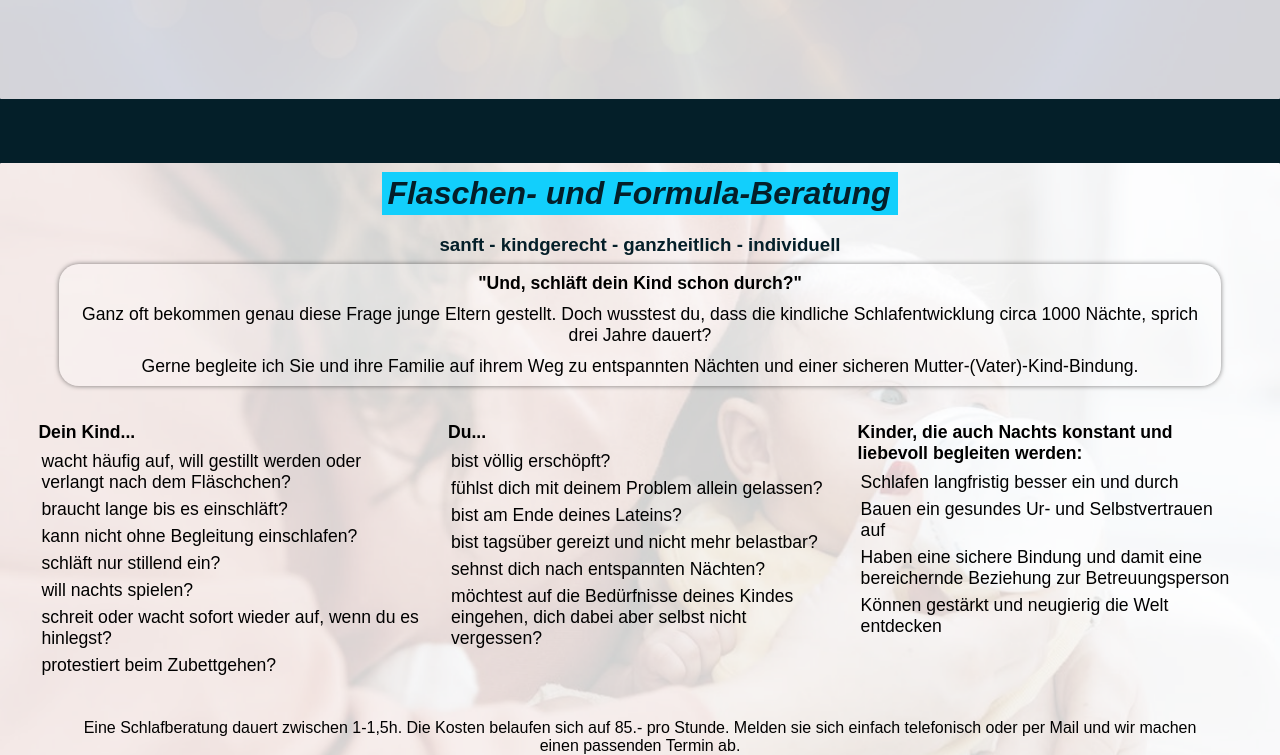
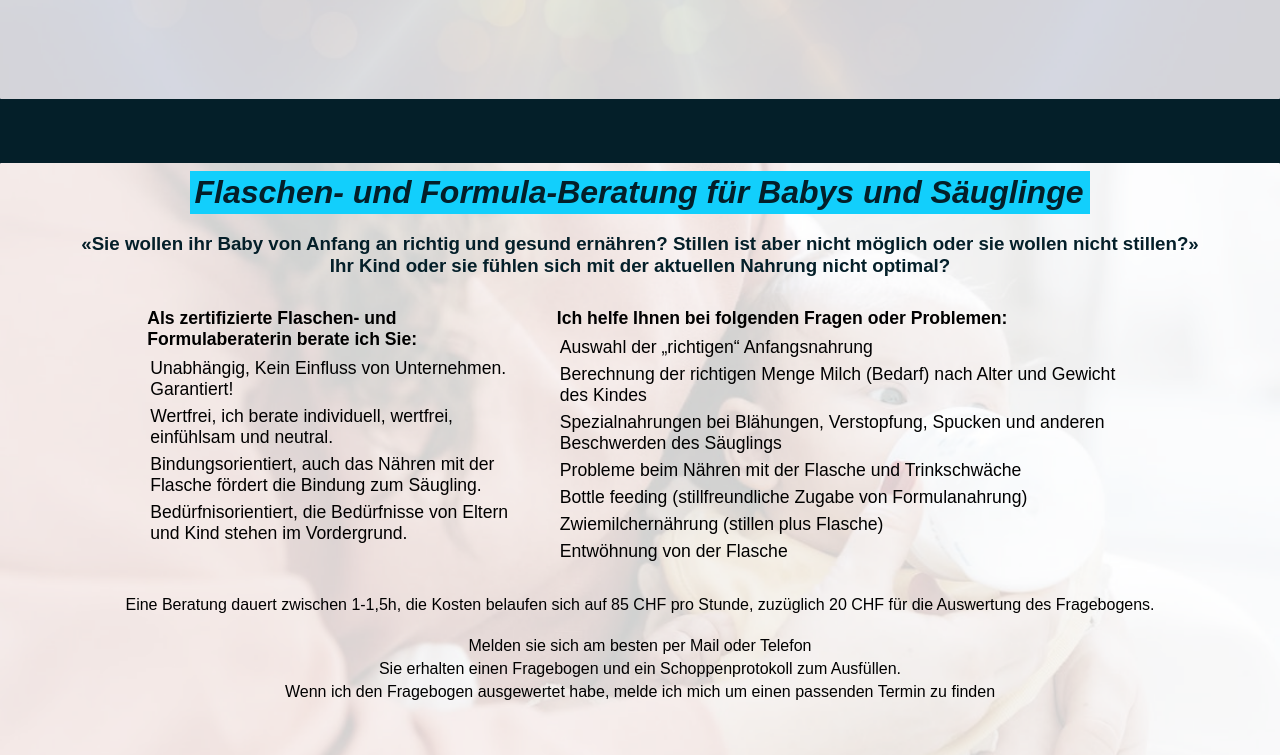
Before and after one commit to LorisMueller/Umsorgt-nach-der-Geburt, a plain HTML site: page offer.html in a window 1280 px wide. Shown: the part 2045-2800 px from the top of the page. Drawn offline with Linux system fonts and the light colour scheme.

Commit message:
finished text from offer page

```diff
--- a/css/offer.css
+++ b/css/offer.css
@@ -238,6 +238,7 @@ a {
 
 .title-subtext {
     color: #041f29;
+    text-align: center;
 }
 
 .content-section {
@@ -356,7 +357,7 @@ a {
     padding: 3px;
 }
 
-.content-text-tiny .content-text-title-laser {
+.content-text-tiny .content-text-title-tiny {
     padding-bottom: 5px;
 }
 
@@ -393,6 +394,54 @@ a {
     align-items: center;
     height: (70vh, 100%);
     border-radius: 1px;
+}
+
+.content-part-beratung {
+    width: 45%;
+    height: 90%;
+    margin: 1%;
+}
+
+.content-text-beratung {
+    font-size: 110%;
+    margin-top: 20px;
+}
+
+.content-text-beratung p {
+    margin: 0;
+    padding: 3px;
+}
+
+.content-text-beratung .content-text-title-beratung {
+    padding-bottom: 5px;
+}
+
+.title-section-beratung {
+    width: 100%;
+    height: 10vh;
+    margin-top: 30px;
+    display: flex;
+    flex-direction: column;
+    justify-content: center;
+    align-items: center;
+}
+
+.final-section-beratung {
+    width: 100%;
+    height: 5vh;
+    margin-top: 50px;
+    display: flex;
+    flex-direction: column;
+    justify-content: center;
+    align-items: center;
+    text-align: center;
+}
+
+.final-section-beratung p {
+    margin: 0;
+    padding-top: 5px;
+    padding-left: 5%;
+    padding-right: 5%;
 }
 
 /* Footer */
--- a/offer.html
+++ b/offer.html
@@ -54,7 +54,7 @@
             <div class="content-part">
                 <div class="content-text">
                     <div class="content-text-title">
-                        <b>Dein Kind...</b><br />
+                        <b>Ihr Kind...</b><br />
                     </div>
                     <p>wacht häufig auf, will gestillt werden oder verlangt nach dem Fläschchen? <br /></p>
                     <p>braucht lange bis es einschläft? <br /></p>
@@ -69,14 +69,14 @@
             <div class="content-part">
                 <div class="content-text">
                     <div class="content-text-title">
-                        <b>Du...</b><br />
+                        <b>Sie...</b><br />
                     </div>
-                    <p>bist völlig erschöpft? <br /></p>
-                    <p>fühlst dich mit deinem Problem allein gelassen? <br /></p>
-                    <p>bist am Ende deines Lateins? <br /></p>
-                    <p>bist tagsüber gereizt und nicht mehr belastbar? <br /></p>
-                    <p>sehnst dich nach entspannten Nächten? <br /></p>
-                    <p>möchtest auf die Bedürfnisse deines Kindes eingehen, dich dabei aber selbst nicht
+                    <p>sind völlig erschöpft? <br /></p>
+                    <p>fühlen sich mit Ihren Problem allein gelassen? <br /></p>
+                    <p>sind am Ende deines Lateins? <br /></p>
+                    <p>sind tagsüber gereizt und nicht mehr belastbar? <br /></p>
+                    <p>sehnen sich nach entspannten Nächten? <br /></p>
+                    <p>möchten auf die Bedürfnisse Ihres Kindes eingehen, sich dabei aber selbst nicht
                         vergessen?<br /></p>
                 </div>
             </div>
@@ -96,16 +96,7 @@
         </div>
 
         <div class="final-section">
-            <!-- <p>Du erhältst keinen allgemein gültigen "Fahrplan", der von heute auf morgen funktioniert und ein
-                durchschlafendes Kind verspricht.
-                Viel mehr zeige ich dir auf, wie du die Bindung und Beziehung zu deinem Kind stärken kannst und finde
-                mit dir Lösungsansätze, die für eure Familiensituation, unter Berücksichtigung der Bedürfnisse aller
-                Familienmitglieder, passend sind.</p>
-            <p>Die 1001kindernacht® Schlafberatung wurde von Sibylle Lüpold ("Ich will bei Euch schlafen" / "Stillen
-                ohne Zwang") entwickelt (www.1001kindernacht.ch). Es handelt sich um eine ganzheitliche und
-                bindungsorientierte Beratung, die sich von verhaltenstherapeutischen Schlaflernmethoden (z.B. der
-                Ferbermethode) klar unterscheidet.</p> -->
-            <p>Eine Schlafberatung dauert zwischen 1-1,5h. Die Kosten belaufen sich auf 85.- pro Stunde. Melden sie
+            <p>Eine Schlafberatung dauert zwischen 1-1,5h. Die Kosten belaufen sich auf 85 CHF pro Stunde. Melden Sie
                 sich einfach telefonisch oder per Mail und wir machen einen passenden Termin ab.</p>
         </div>
 
@@ -113,10 +104,11 @@
             <span class="info-icon">Weitere Infos</span>
             <div class="modal">
                 <div class="modal-content">
-                    <p>Du erhältst keinen allgemein gültigen "Fahrplan", der von heute auf morgen funktioniert und ein
+                    <p>Sie erhalten keinen allgemein gültigen "Fahrplan", der von heute auf morgen funktioniert und ein
                         durchschlafendes Kind verspricht.
-                        Viel mehr zeige ich dir auf, wie du die Bindung und Beziehung zu deinem Kind stärken kannst und
-                        finde mit dir Lösungsansätze, die für eure Familiensituation, unter Berücksichtigung der
+                        Viel mehr zeige ich Ihnen auf, wie Sie die Bindung und Beziehung zu Ihrem Kind stärken können
+                        und
+                        finde mit Ihnen Lösungsansätze, die für ihre Familiensituation, unter Berücksichtigung der
                         Bedürfnisse aller Familienmitglieder, passend sind.</p>
                     <p>Die 1001kindernacht® Schlafberatung wurde von Sibylle Lüpold ("Ich will bei Euch schlafen" /
                         "Stillen ohne Zwang") entwickelt (www.1001kindernacht.ch). Es handelt sich um eine ganzheitliche
@@ -173,11 +165,11 @@
         </div>
 
         <div class="final-section">
-            <p><br/>Die Behandlungen werden nicht von der Krankenkasse übernommen und müssen selber bezahlt werden. Die
+            <p><br />Die Behandlungen werden nicht von der Krankenkasse übernommen und müssen selber bezahlt werden. Die
                 Kosten sind pro Sitzung/Anwendung, wobei die Therapie nur einige Minuten dauert. Bei der Behandlung
-                nutze ich den modernen Tinnitool Multilaser der Firma DisMark <br/><br/>
-                Kosten der Lasertherapie pro Sitzung :	10 CHF - 20 CHF <br/>
-                Kosten der Tagesmiete des Lasers (mit Vertrag):	30 CHF <br/>
+                nutze ich den modernen Tinnitool Multilaser der Firma DisMark <br /><br />
+                Kosten der Lasertherapie pro Sitzung : 10 CHF - 20 CHF <br />
+                Kosten der Tagesmiete des Lasers (mit Vertrag): 30 CHF <br />
             </p>
         </div>
 
@@ -185,19 +177,11 @@
 
     <div class="section" id="beratung">
 
-        <div class="title-section">
-            <h2 class="title-text"><em>Flaschen- und Formula-Beratung</em></h2>
-            <h3 class="title-subtext">sanft - kindgerecht - ganzheitlich - individuell</h3>
-        </div>
-
-        <div class="subtitle-section">
-            <div class="subtitle-section-card">
-                <p><b>"Und, schläft dein Kind schon durch?"</b></p>
-                <p>Ganz oft bekommen genau diese Frage junge Eltern gestellt. Doch wusstest du, dass die kindliche
-                    Schlafentwicklung circa 1000 Nächte, sprich drei Jahre dauert? </p>
-                <p>Gerne begleite ich Sie und ihre Familie auf ihrem Weg zu entspannten Nächten und einer sicheren
-                    Mutter-(Vater)-Kind-Bindung.</p>
-            </div>
+        <div class="title-section-beratung">
+            <h2 class="title-text"><em>Flaschen- und Formula-Beratung für Babys und Säuglinge</em></h2>
+            <h3 class="title-subtext">«Sie wollen ihr Baby von Anfang an richtig und gesund ernähren? Stillen ist aber
+                nicht möglich oder sie wollen nicht stillen?»<br/> Ihr Kind oder sie fühlen sich mit der aktuellen Nahrung
+                nicht optimal?</h3>
         </div>
 
         <div class="content-section">
@@ -205,67 +189,39 @@
             <div class="content-part">
                 <div class="content-text">
                     <div class="content-text-title">
-                        <b>Dein Kind...</b><br />
+                        <b>Als zertifizierte Flaschen- und Formulaberaterin berate ich Sie:</b><br />
                     </div>
-                    <p>wacht häufig auf, will gestillt werden oder verlangt nach dem Fläschchen? <br /></p>
-                    <p>braucht lange bis es einschläft? <br /></p>
-                    <p>kann nicht ohne Begleitung einschlafen? <br /></p>
-                    <p>schläft nur stillend ein? <br /></p>
-                    <p>will nachts spielen? <br /></p>
-                    <p>schreit oder wacht sofort wieder auf, wenn du es hinlegst? <br /></p>
-                    <p>protestiert beim Zubettgehen? <br /></p>
+                    <p>Unabhängig, Kein Einfluss von Unternehmen. Garantiert!<br /></p>
+                    <p>Wertfrei, ich berate individuell, wertfrei, einfühlsam und neutral.<br /></p>
+                    <p>Bindungsorientiert, auch das Nähren mit der Flasche fördert die Bindung zum Säugling.<br /></p>
+                    <p>Bedürfnisorientiert, die Bedürfnisse von Eltern und Kind stehen im Vordergrund.<br /></p>
                 </div>
             </div>
 
-            <div class="content-part">
-                <div class="content-text">
-                    <div class="content-text-title">
-                        <b>Du...</b><br />
+            <div class="content-part-beratung">
+                <div class="content-text-beratung">
+                    <div class="content-text-title-beratung">
+                        <b>Ich helfe Ihnen bei folgenden Fragen oder Problemen:</b><br />
                     </div>
-                    <p>bist völlig erschöpft? <br /></p>
-                    <p>fühlst dich mit deinem Problem allein gelassen? <br /></p>
-                    <p>bist am Ende deines Lateins? <br /></p>
-                    <p>bist tagsüber gereizt und nicht mehr belastbar? <br /></p>
-                    <p>sehnst dich nach entspannten Nächten? <br /></p>
-                    <p>möchtest auf die Bedürfnisse deines Kindes eingehen, dich dabei aber selbst nicht
-                        vergessen?<br /></p>
-                </div>
-            </div>
-
-            <div class="content-part">
-                <div class="content-text">
-                    <div class="content-text-title">
-                        <b>Kinder, die auch Nachts konstant und liebevoll begleiten werden: </b><br />
-                    </div>
-                    <p>Schlafen langfristig besser ein und durch<br /></p>
-                    <p>Bauen ein gesundes Ur- und Selbstvertrauen auf<br /></p>
-                    <p>Haben eine sichere Bindung und damit eine bereichernde Beziehung zur Betreuungsperson<br /></p>
-                    <p>Können gestärkt und neugierig die Welt entdecken<br /></p>
+                    <p>Auswahl der „richtigen“ Anfangsnahrung<br /></p>
+                    <p>Berechnung der richtigen Menge Milch (Bedarf) nach Alter und Gewicht des Kindes<br /></p>
+                    <p>Spezialnahrungen bei Blähungen, Verstopfung, Spucken und anderen Beschwerden des Säuglings<br />
+                    </p>
+                    <p>Probleme beim Nähren mit der Flasche und Trinkschwäche<br /></p>
+                    <p>Bottle feeding (stillfreundliche Zugabe von Formulanahrung)<br /></p>
+                    <p>Zwiemilchernährung (stillen plus Flasche)<br /></p>
+                    <p>Entwöhnung von der Flasche<br /></p>
                 </div>
             </div>
 
         </div>
 
-        <div class="final-section">
-            <p>Eine Schlafberatung dauert zwischen 1-1,5h. Die Kosten belaufen sich auf 85.- pro Stunde. Melden sie
-                sich einfach telefonisch oder per Mail und wir machen einen passenden Termin ab.</p>
-        </div>
-
-        <div class="info-point">
-            <span class="info-icon">Weitere Infos</span>
-            <div class="modal">
-                <div class="modal-content">
-                    <p>Du erhältst keinen allgemein gültigen "Fahrplan", der von heute auf morgen funktioniert und ein
-                        durchschlafendes Kind verspricht.
-                        Viel mehr zeige ich dir auf, wie du die Bindung und Beziehung zu deinem Kind stärken kannst und
-                        finde mit dir Lösungsansätze, die für eure Familiensituation, unter Berücksichtigung der
-                        Bedürfnisse aller Familienmitglieder, passend sind.</p>
-                    <p>Die 1001kindernacht® Schlafberatung wurde von Sibylle Lüpold ("Ich will bei Euch schlafen" /
-                        "Stillen ohne Zwang") entwickelt (www.1001kindernacht.ch). Es handelt sich um eine ganzheitliche
-                        und bindungsorientierte Beratung, die sich von verhaltenstherapeutischen Schlaflernmethoden
-                        (z.B. der Ferbermethode) klar unterscheidet.</p>
-                </div>
-            </div>
+        <div class="final-section-beratung">
+            <p>Eine Beratung dauert zwischen 1-1,5h, die Kosten belaufen sich auf 85 CHF pro Stunde, zuzüglich 20 CHF
+                für die Auswertung des Fragebogens.</p> <br/>
+            <p>Melden sie sich am besten per Mail oder Telefon</p>
+            <p>Sie erhalten einen Fragebogen und ein Schoppenprotokoll zum Ausfüllen. </p>
+            <p>Wenn ich den Fragebogen ausgewertet habe, melde ich mich um einen passenden Termin zu finden</p>
         </div>
 
     </div>
```
Also changed, not shown: 1 other file.
